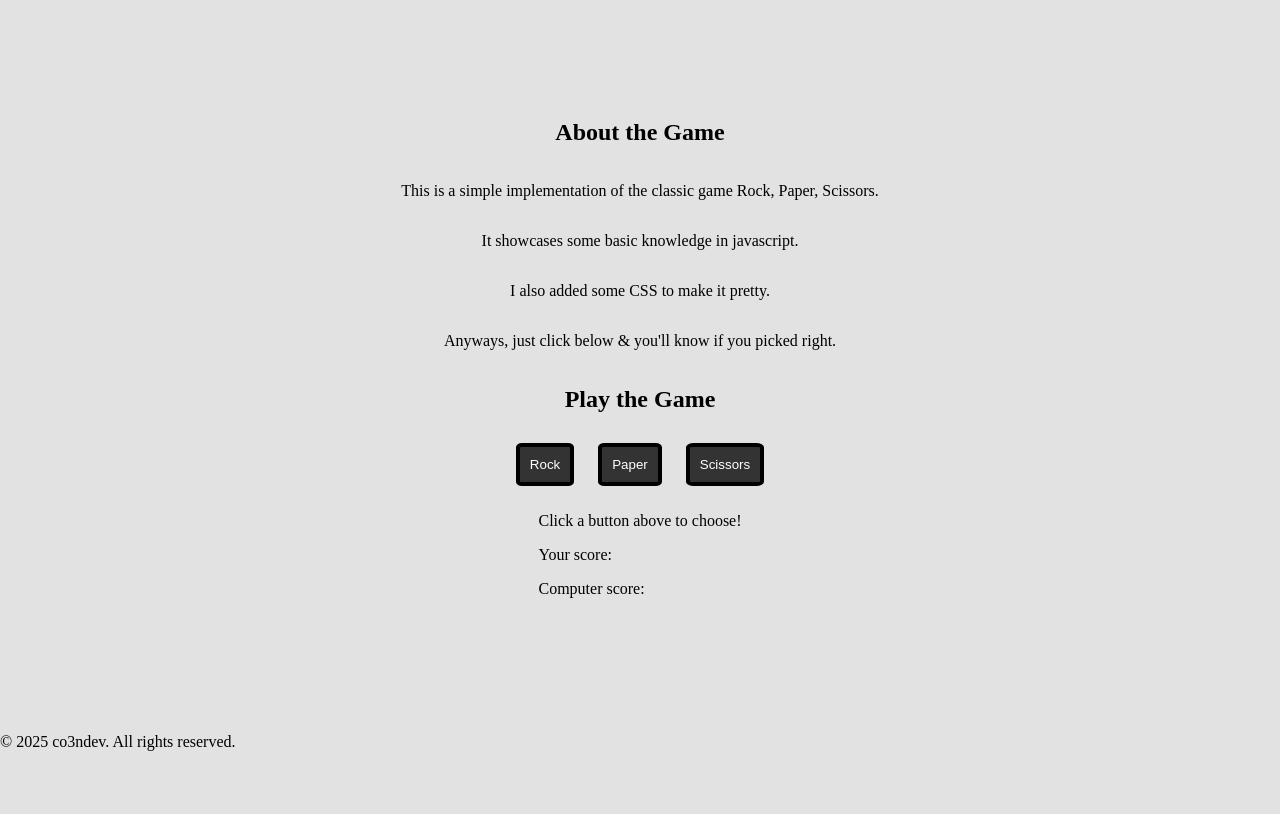
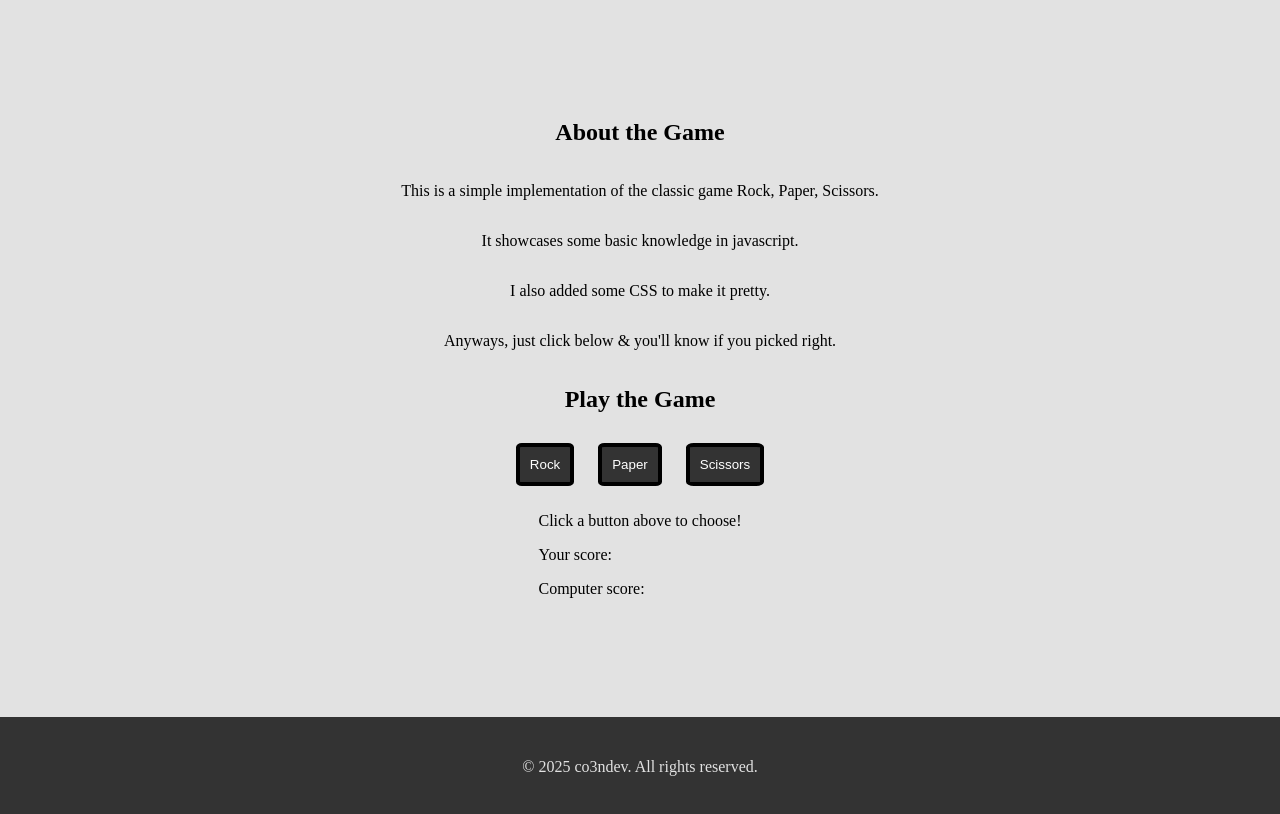
Before and after one commit to co3ndev/rockpaperscissors-odin, a plain HTML site: page index.html in a window 1280 px wide. Shown: the part 70-884 px from the top of the page. Before the commit the page ends 837 px from the top, so only its background shows below. Drawn offline with Linux system fonts and the light colour scheme.

Commit message:
style.css: Updated footer

```diff
--- a/style.css
+++ b/style.css
@@ -55,4 +55,8 @@ footer{
     display:block;
     position: relative;
     bottom: 0;
+    text-align: center;
+    background-color: #333;
+    color:#e2e2e2;
+    padding:2%;
 }
```
